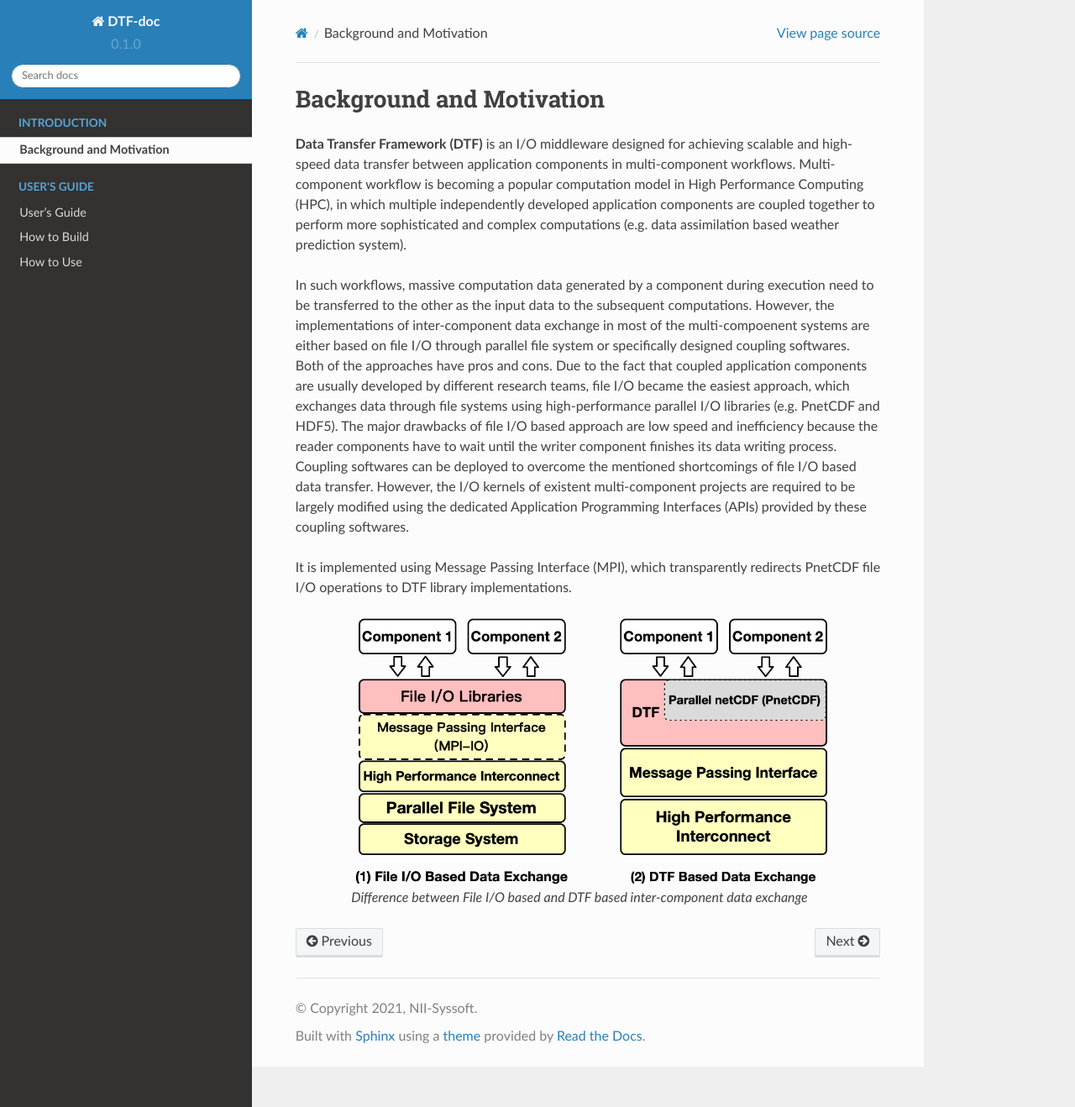
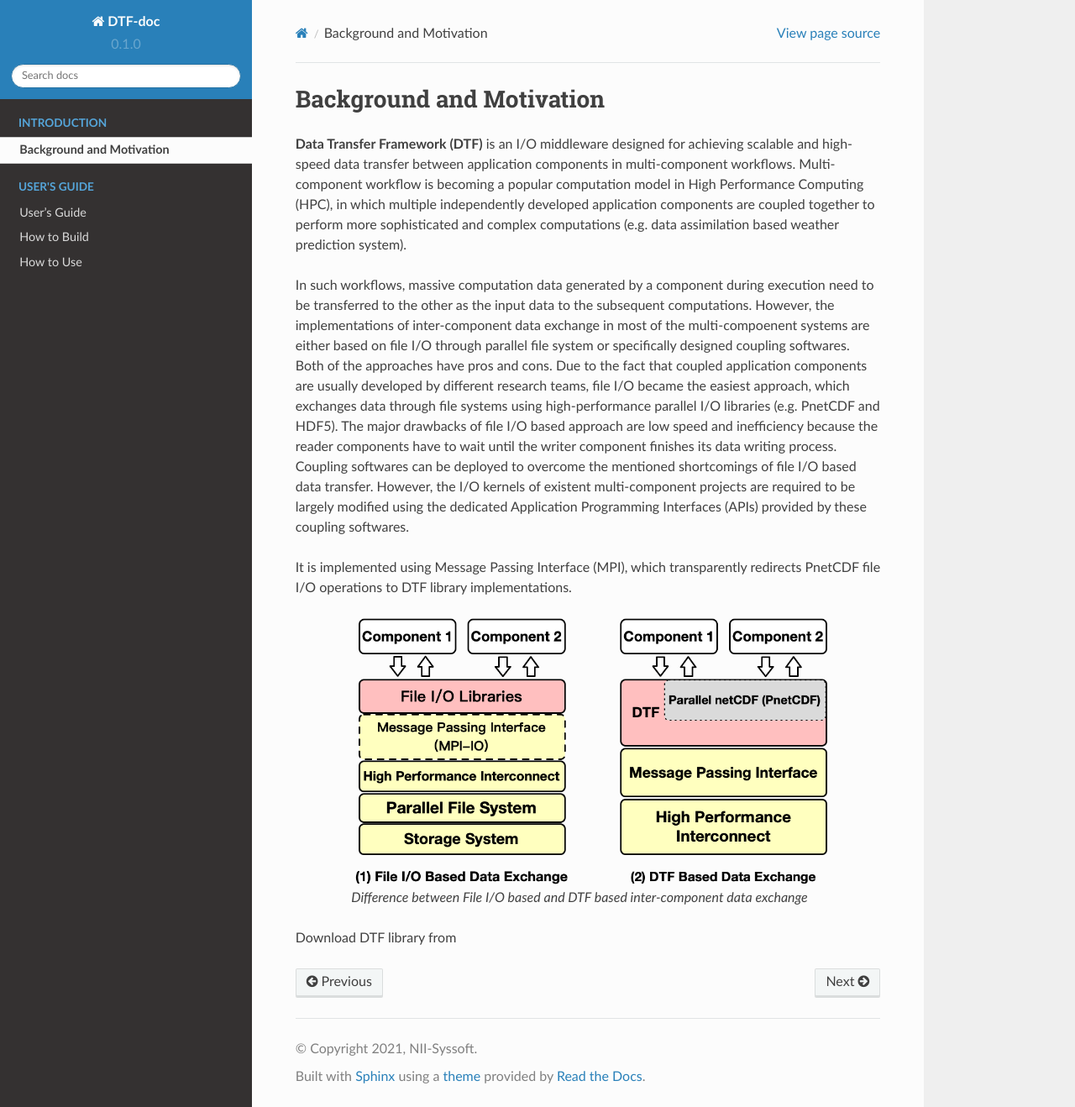
Before and after one commit to yjie2366/dtf-docs, a Sphinx documentation site: the page built from docs/source/intro.rst, in a window 1280 px wide and 1318 px high. Shown: the whole window at 84% size. Built offline with Sphinx 7.4.7 and the Read the Docs theme 2.0.0, drawn with Linux system fonts in a browser that asks for light colours.

Commit message:
Update intro.rst

```diff
--- a/docs/source/intro.rst
+++ b/docs/source/intro.rst
@@ -1 +1,7 @@
 .. include:: background.rst
+
+Download DTF library from
+
+.. target-notes::
+
+.. _`DTF git repository`: https://github.com/maneka07/DTF.git
```
